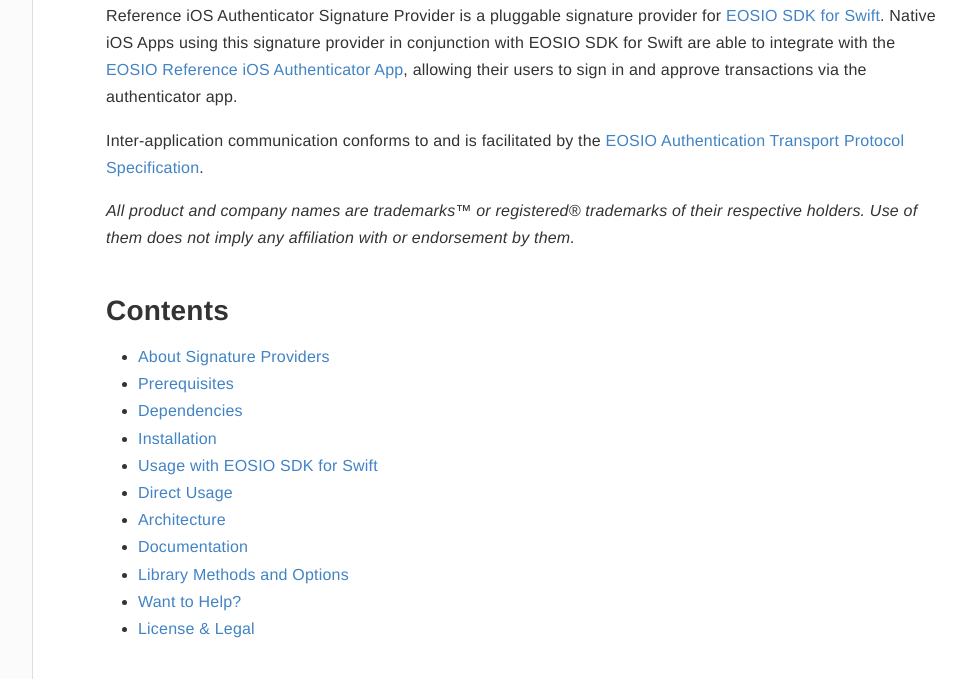
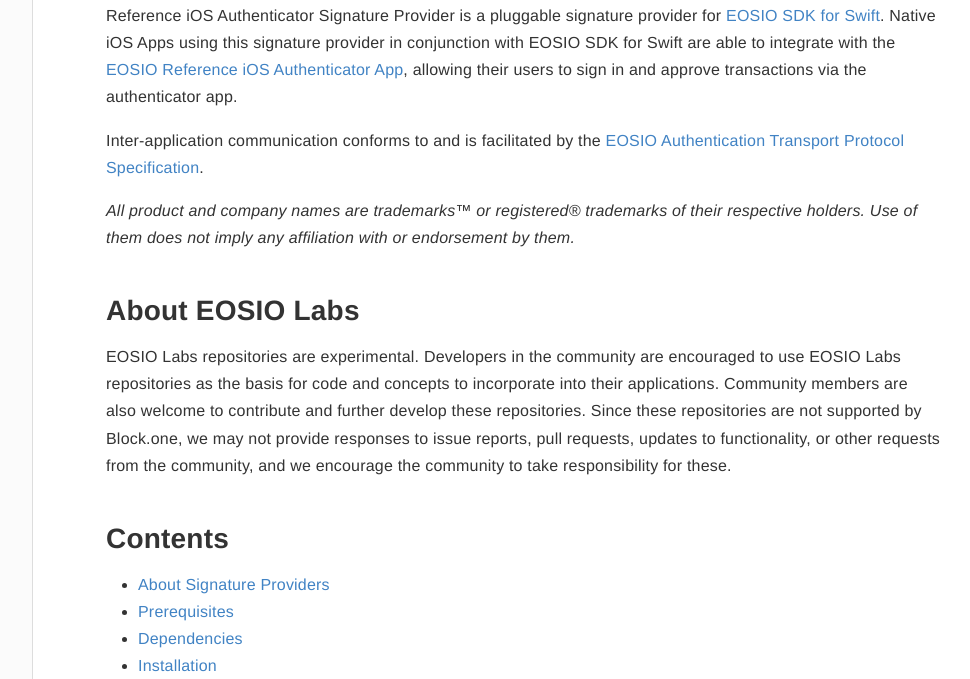
Before and after one commit to EOSIO/eosio-swift-reference-ios-authenticator-signature-provider, a plain HTML site: page docs/docsets/EosioSwiftReferenceAuthenticatorSignatureProvider.docset/Contents/Resources/Documents/index.html in a window 1280 px wide. Shown: the part 1467-2146 px from the top of the page, without its empty margins (267-1237 px from the left). Drawn offline with Linux system fonts and the light colour scheme; files that its build step writes are made by us from their sources; files whose address does not match are found by name.

Commit message:
Update jazzy docs to reflect Labs status.

```diff
--- a/docs/docsets/EosioSwiftReferenceAuthenticatorSignatureProvider.docset/Contents/Resources/Documents/index.html
+++ b/docs/docsets/EosioSwiftReferenceAuthenticatorSignatureProvider.docset/Contents/Resources/Documents/index.html
@@ -109,7 +109,7 @@
           <div class="section-content">
 
             <p><img src="https://github.com/EOSIO/eosio-swift-reference-ios-authenticator-signature-provider/raw/master/img/swift-logo.png" alt="Swift Logo"></p>
-<h1 id='eosio-sdk-for-swift-reference-ios-authenticator-signature-provider-img-src-https-img-shields-io-badge-eosio-alpha-blue-svg-alt-eosio-alpha' class='heading'>EOSIO SDK for Swift: Reference iOS Authenticator Signature Provider <img src="https://img.shields.io/badge/EOSIO-Alpha-blue.svg" alt="EOSIO Alpha"></h1>
+<h1 id='eosio-sdk-for-swift-reference-ios-authenticator-signature-provider-img-src-https-img-shields-io-badge-eosio-labs-5cb3ff-svg-alt-eosio-labs' class='heading'>EOSIO SDK for Swift: Reference iOS Authenticator Signature Provider <img src="https://img.shields.io/badge/EOSIO-Labs-5cb3ff.svg" alt="EOSIO Labs"></h1>
 
 <p><a href="https://github.com/EOSIO/eosio-swift-reference-ios-authenticator-signature-provider/blob/master/LICENSE"><img src="https://img.shields.io/badge/license-MIT-lightgrey.svg" alt="Software License"></a>
 <a href="https://swift.org"><img src="https://img.shields.io/badge/Language-Swift_4.2-orange.svg" alt="Swift 4.2"></a>
@@ -120,6 +120,9 @@
 <p>Inter-application communication conforms to and is facilitated by the <a href="https://github.com/EOSIO/eosio-authentication-transport-protocol-spec">EOSIO Authentication Transport Protocol Specification</a>.</p>
 
 <p><em>All product and company names are trademarks™ or registered® trademarks of their respective holders. Use of them does not imply any affiliation with or endorsement by them.</em></p>
+<h2 id='about-eosio-labs' class='heading'>About EOSIO Labs</h2>
+
+<p>EOSIO Labs repositories are experimental.  Developers in the community are encouraged to use EOSIO Labs repositories as the basis for code and concepts to incorporate into their applications. Community members are also welcome to contribute and further develop these repositories. Since these repositories are not supported by Block.one, we may not provide responses to issue reports, pull requests, updates to functionality, or other requests from the community, and we encourage the community to take responsibility for these.</p>
 <h2 id='contents' class='heading'>Contents</h2>
 
 <ul>
```
Also changed, not shown: docs/index.html (+4 -1 lines), 1 other file.
